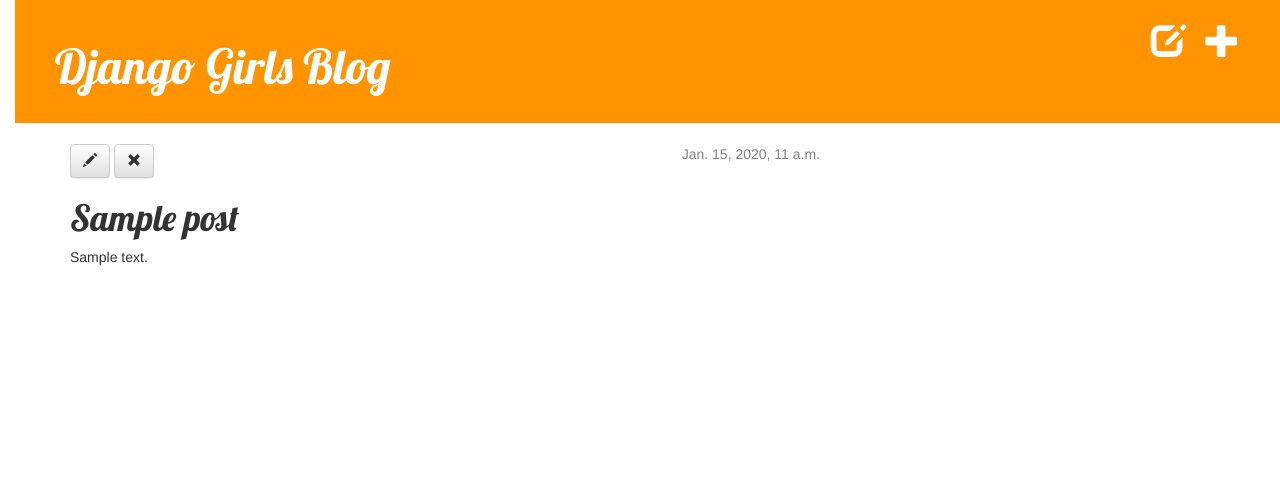
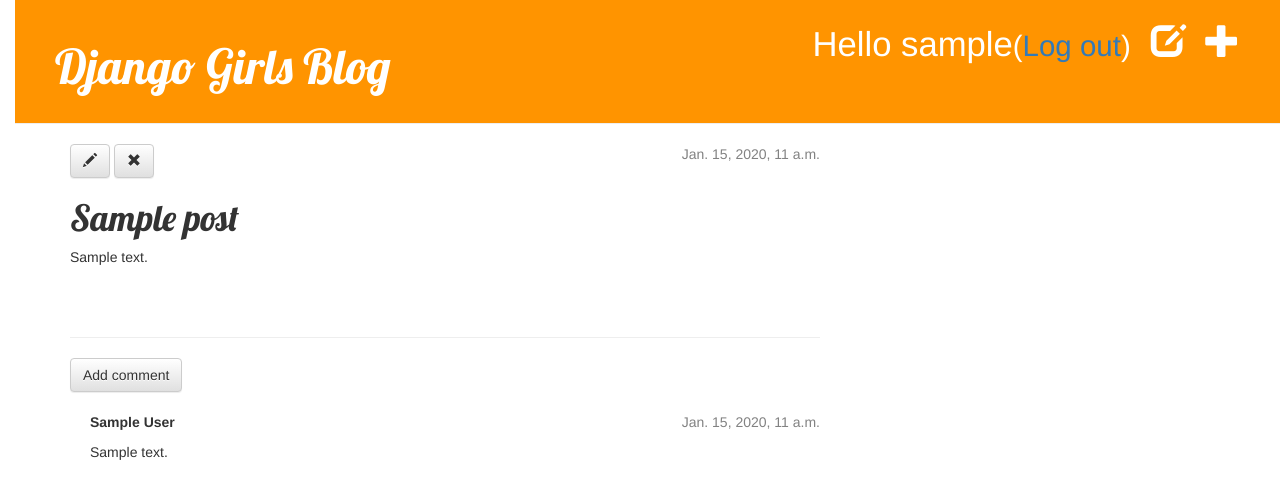
Before and after one commit to MichalOleszczuk/my-first-blog, a Django app: page /post/1/ in a window 1280 px wide. Shown: the top 499 px of the page. Run offline with Django 3.2, Linux system fonts and the light colour scheme; a user stored in the database is signed in; tables that the repository leaves empty hold one stand-in row (values such as "Sample post"); some libraries are stand-ins or nearby versions.

Commit message:
Dodano mozliwosc komentowania

```diff
--- a/blog/admin.py
+++ b/blog/admin.py
@@ -1,4 +1,5 @@
 from django.contrib import admin
-from .models import Post
+from .models import Post, Comment
 
 admin.site.register(Post)
+admin.site.register(Comment)
--- a/blog/models.py
+++ b/blog/models.py
@@ -15,3 +15,20 @@
 
     def __str__(self):
         return self.title
+
+    def approved_comments(self):
+        return self.comments.filter(approved_comment=True)
+
+class Comment(models.Model):
+    post = models.ForeignKey('blog.Post', related_name='comments')
+    author = models.CharField(max_length=200)
+    text = models.TextField()
+    created_date = models.DateTimeField(default=timezone.now)
+    approved_comment = models.BooleanField(default=False)
+
+    def approve(self):
+        self.approved_comment = True
+        self.save()
+
+    def __str__(self):
+        return self.text
--- a/blog/templates/blog/base.html
+++ b/blog/templates/blog/base.html
@@ -10,11 +10,14 @@
     </head>
 <body>
     <div class="page-header">
-        {% if user.is_authenticated %}
-            <a href="{% url 'post_new' %}" class="top-menu"><span class="glyphicon glyphicon-plus"></span></a>
-        {% endif %}
-        <a href="{% url 'post_draft_list' %}" class="top-menu"><span class="glyphicon glyphicon-edit"></span></a>
-        <h1><a href="/">Django Girls Blog</a></h1>
+      {% if user.is_authenticated %}
+      <a href="{% url 'post_new' %}" class="top-menu"><span class="glyphicon glyphicon-plus"></span></a>
+      <a href="{% url 'post_draft_list' %}" class="top-menu"><span class="glyphicon glyphicon-edit"></span></a>
+      <p class="top-menu">Hello {{ user.username }}<small>(<a href="{% url 'logout' %}">Log out</a>)</small></p>
+      {% else %}
+      <a href="{% url 'login' %}" class="top-menu"><span class="glyphicon glyphicon-lock"></span></a>
+      {% endif %}
+      <h1><a href="/">Django Girls Blog</a></h1>
     </div>
     <div class="content container">
         <div class="row">
--- a/blog/templates/blog/post_detail.html
+++ b/blog/templates/blog/post_detail.html
@@ -10,9 +10,30 @@
         {% else %}
             <a class="btn btn-default" href="{% url 'post_publish' pk=post.pk %}">Publish</a>
         {% endif %}
+        {% if user.is_authenticated %}
         <a class="btn btn-default" href="{% url 'post_edit' pk=post.pk %}"><span class="glyphicon glyphicon-pencil"></span></a>
         <a class="btn btn-default" href="{% url 'post_remove' pk=post.pk %}"><span class="glyphicon glyphicon-remove"></span></a>
+        {% endif %}
         <h1>{{ post.title }}</h1>
         <p>{{ post.text|linebreaksbr }}</p>
     </div>
+<hr>
+<a class="btn btn-default" href="{% url 'add_comment_to_post' pk=post.pk %}">Add comment</a>
+{% for comment in post.comments.all %}
+    {% if user.is_authenticated or comment.approved_comment %}
+    <div class="comment">
+        <div class="date">
+            {{ comment.created_date }}
+            {% if not comment.approved_comment %}
+                <a class="btn btn-default" href="{% url 'comment_remove' pk=comment.pk %}"><span class="glyphicon glyphicon-remove"></span></a>
+                <a class="btn btn-default" href="{% url 'comment_approve' pk=comment.pk %}"><span class="glyphicon glyphicon-ok"></span></a>
+            {% endif %}
+        </div>
+        <strong>{{ comment.author }}</strong>
+        <p>{{ comment.text|linebreaks }}</p>
+    </div>
+    {% endif %}
+{% empty %}
+    <p>No comments here yet</p>
+{% endfor %}
 {% endblock %}
--- a/blog/templates/blog/post_list.html
+++ b/blog/templates/blog/post_list.html
@@ -9,6 +9,7 @@
             </div>
             <h1><a href="{% url 'post_detail' pk=post.pk %}">{{ post.title }}</a></h1>
             <p>{{ post.text|linebreaksbr }}</p>
+            <a href="{% url 'post_detail' pk=post.pk %}">Comments: {{ post.approved_comments.count }}</a>
         </div>
     {% endfor %}
 {% endblock content %}
--- a/blog/urls.py
+++ b/blog/urls.py
@@ -9,4 +9,7 @@
     url(r'^drafts/$', views.post_draft_list, name='post_draft_list'),
     url(r'^post/(?P<pk>\d+)/publish/$', views.post_publish, name='post_publish'),
     url(r'^post/(?P<pk>\d+)/remove/$', views.post_remove, name='post_remove'),
+    url(r'^post/(?P<pk>\d+)/comment/$', views.add_comment_to_post, name='add_comment_to_post'),
+    url(r'^comment/(?P<pk>\d+)/approve/$', views.comment_approve, name='comment_approve'),
+    url(r'^comment/(?P<pk>\d+)/remove/$', views.comment_remove, name='comment_remove'),
 ]
--- a/blog/views.py
+++ b/blog/views.py
@@ -1,7 +1,8 @@
 from django.shortcuts import render, get_object_or_404, redirect
-from .models import Post
+from .models import Post, Comment
 from django.utils import timezone
-from .forms import PostForm
+from .forms import PostForm, CommentForm
+from django.contrib.auth.decorators import login_required
 
 def post_list(request):
     posts = Post.objects.filter(published_date__lte=timezone.now()).order_by('published_date')
@@ -11,6 +12,7 @@
     post = get_object_or_404(Post, pk=pk)
     return render(request, 'blog/post_detail.html', {'post': post})
 
+@login_required
 def post_new(request):
     if request.method == "POST":
         form = PostForm(request.POST)
@@ -23,6 +25,7 @@
         form = PostForm()
     return render(request, 'blog/post_edit.html', {'form': form})
 
+@login_required
 def post_edit(request, pk):
     post = get_object_or_404(Post, pk=pk)
     if request.method == "POST":
@@ -36,16 +39,45 @@
         form = PostForm(instance=post)
     return render(request, 'blog/post_edit.html', {'form': form})
 
+@login_required
 def post_draft_list(request):
     posts = Post.objects.filter(published_date__isnull=True).order_by('created_date')
     return render(request, 'blog/post_draft_list.html', {'posts': posts})
 
+@login_required
 def post_publish(request, pk):
     post = get_object_or_404(Post, pk=pk)
     post.publish()
     return redirect('post_detail', pk=pk)
 
+@login_required
 def post_remove(request, pk):
     post = get_object_or_404(Post, pk=pk)
     post.delete()
     return redirect('post_list')
+
+def add_comment_to_post(request, pk):
+    post = get_object_or_404(Post, pk=pk)
+    if request.method == "POST":
+        form = CommentForm(request.POST)
+        if form.is_valid():
+            comment = form.save(commit=False)
+            comment.post = post
+            comment.save()
+            return redirect('post_detail', pk=post.pk)
+    else:
+        form = CommentForm()
+    return render(request, 'blog/add_comment_to_post.html', {'form': form})
+
+@login_required
+def comment_approve(request, pk):
+    comment = get_object_or_404(Comment, pk=pk)
+    comment.approve()
+    return redirect('post_detail', pk=comment.post.pk)
+
+@login_required
+def comment_remove(request, pk):
+    comment = get_object_or_404(Comment, pk=pk)
+    post_pk = comment.post.pk
+    comment.delete()
+    return redirect('post_detail', pk=post_pk)
--- a/mysite/settings.py
+++ b/mysite/settings.py
@@ -125,3 +125,5 @@
 STATICFILES_DIRS = (
     os.path.join(BASE_DIR, "static"),
 )
+
+LOGIN_REDIRECT_URL = '/'
--- a/mysite/urls.py
+++ b/mysite/urls.py
@@ -1,7 +1,12 @@
 from django.conf.urls import include, url
+import django.contrib.auth.views
+
 from django.contrib import admin
+admin.autodiscover()
 
 urlpatterns = [
     url(r'^admin/', include(admin.site.urls)),
+    url(r'^accounts/login/$', django.contrib.auth.views.login, name='login'),
+    url(r'^accounts/logout/$', django.contrib.auth.views.logout, name='logout', kwargs={'next_page': '/'}),
     url(r'', include('blog.urls')),
 ]
--- a/static/css/blog.css
+++ b/static/css/blog.css
@@ -52,3 +52,7 @@
 .post h1 a, .post h1 a:visited {
     color: #000000;
 }
+
+.comment {
+    margin: 20px 0px 20px 20px;
+}
```
Also changed, not shown: blog/forms.py (+7 -1 lines), blog/templates/blog/add_comment_to_post.html (added, +10 -0 lines), blog/templates/registration/login.html (added, +26 -0 lines), blog/migrations/0003_comment.py (added).
